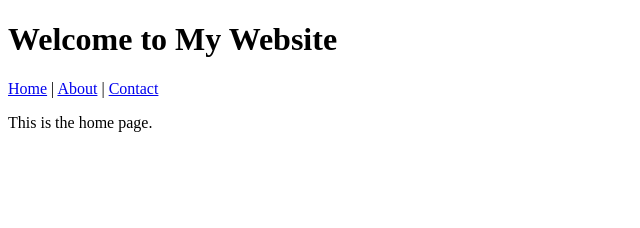
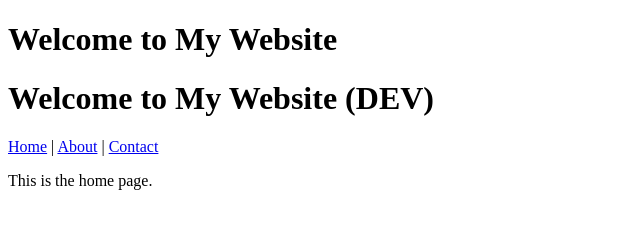
Before and after one commit to hemanthnanduriii/gitwebsite2, a plain HTML site: page index.html in a window 1280 px wide. Shown: the whole page, without its empty margins (0-640 px from the left). Drawn offline with Linux system fonts and the light colour scheme.

Commit message:
DEV: update home page heading

```diff
--- a/index.html
+++ b/index.html
@@ -6,6 +6,8 @@
 <body>
 
 <h1>Welcome to My Website</h1>
+<h1>Welcome to My Website (DEV)</h1>
+
 
 <nav>
   <a href="index.html">Home</a> |
```
